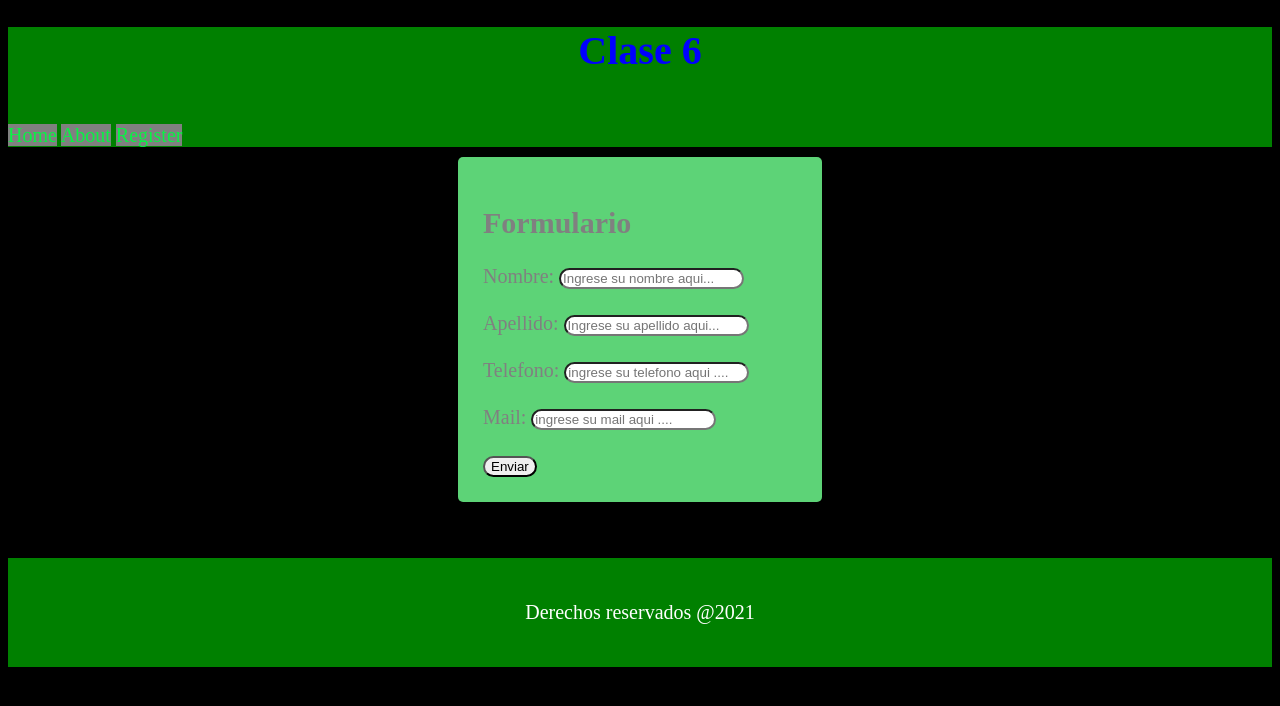
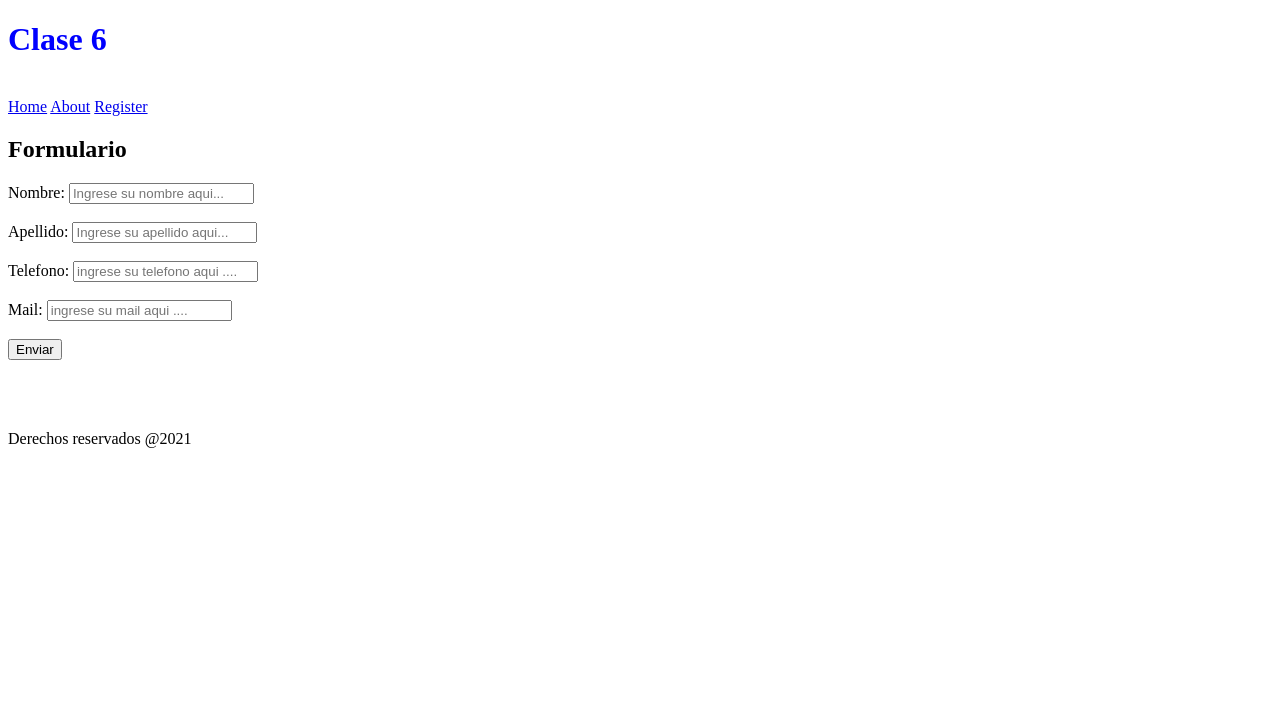
Before and after one commit to leaCodoaCodo/Proyecto2022, a plain HTML site: page clase 6.html in a window 1280 px wide. Drawn offline with Linux system fonts and the light colour scheme.

Commit message:
segundo cambio en proyecto

```diff
--- a/clase 6.html
+++ b/clase 6.html
@@ -5,60 +5,7 @@
     <meta charset="UTF-8">
     <meta name="viewport" content="width=device-width, initial-scale=1.0">
     <title>Clase 6</title>
-    <style>
-       body{
-            background-color:black;
-            color:gray;
-            font-size: 20px;
-        }
 
-        input{
-            border-radius: 5px;
-        }
-
-        h1{
-            text-align: center;
-            color:white;
-        }
-
-        a{
-            color:rgb(8, 243, 67);
-            background-color:gray;
-            text-decoration: none;
-        }
-
-        header{
-            background-color: green;
-            font-size: 20px;
-        }
-
-
-        footer{
-            background-color: green;
-            text-align: center;
-            color: white;
-        }
-
-        .formulario{
-
-            border-radius: 5px;
-            background-color: #5dd377;
-            padding: 25px;
-            margin: 10px 450px;
-          }
-
-          nav{
-              text-align: right ;
-          }
-
-          input{
-            border-radius: 20px;
-        }
-
-
-
-
-    </style>
 </head>
 
 <body>
--- /dev/null
+++ b/derivado1/clase6.css
@@ -0,0 +1,4 @@
+*{
+
+    background-color: blue;
+}
```
Also changed, not shown: clase 6resuelto.html (+0 -11 lines), derivado1/index.html (added, +12 -0 lines).
